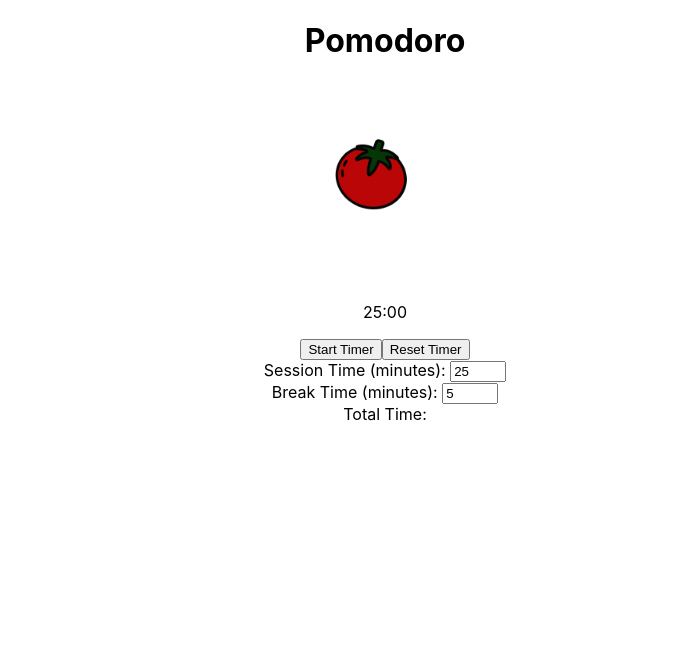
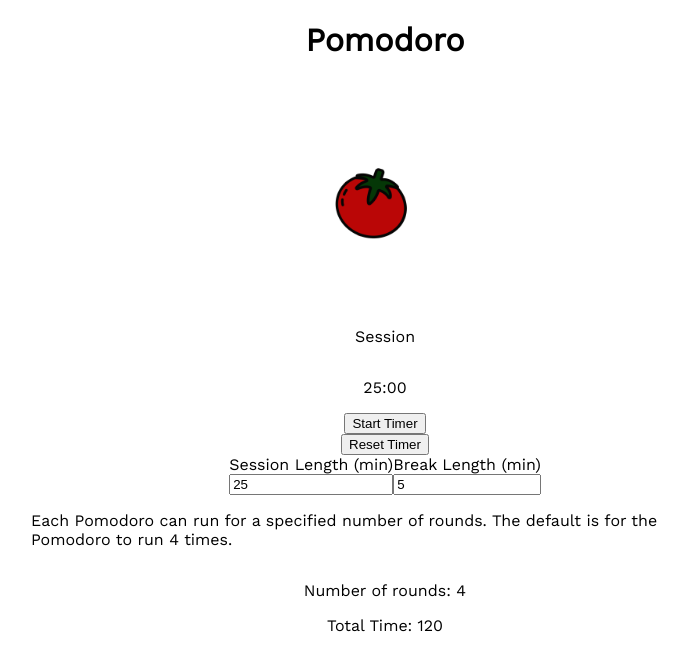
Before and after one commit to adi868/Pomodoro, a React (Create React App) app in the folder pomodoro/: page / in a window 1280 px wide. Shown: the top 670 px of the page, without its empty margins (255-943 px from the left). Built offline with nearby package versions, Linux system fonts and the light colour scheme.

Commit message:
css and markup

```diff
--- a/pomodoro/public/index.html
+++ b/pomodoro/public/index.html
@@ -1,14 +1,15 @@
 <!DOCTYPE html>
 <html lang="en">
+
 <head>
   <meta charset="utf-8" />
   <link rel="icon" href="%PUBLIC_URL%/favicon.ico" />
   <meta name="viewport" content="width=device-width, initial-scale=1" />
   <meta name="theme-color" content="#000000" />
-    <meta
-      name="description"
-      content="Web site created using create-react-app"
-    />
+  <meta name="description" content="Web site created using create-react-app" />
+  <link rel="preconnect" href="https://fonts.googleapis.com">
+  <link rel="preconnect" href="https://fonts.gstatic.com" crossorigin>
+  <link href="https://fonts.googleapis.com/css2?family=Work+Sans:ital,wght@0,400;1,300&display=swap" rel="stylesheet">
   <link rel="apple-touch-icon" href="%PUBLIC_URL%/logo192.png" />
   <!--
       manifest.json provides metadata used when your web app is installed on a
@@ -26,6 +27,7 @@
     -->
   <title>React App</title>
 </head>
+
 <body>
   <noscript>You need to enable JavaScript to run this app.</noscript>
   <div id="root"></div>
@@ -40,4 +42,5 @@
       To create a production bundle, use `npm run build` or `yarn build`.
     -->
 </body>
+
 </html>
--- a/pomodoro/src/App.js
+++ b/pomodoro/src/App.js
@@ -5,9 +5,11 @@ import tone from "./tone.mp3";
 
 function Pomodoro() {
   const [sessionTime, setSessionTime] = useState(25); //set default session time
-  let [timer, setTimer] =  useState(sessionTime * 60); // Convert session time to milliseconds, which will later be converted back to min & sec
+  const [breakTime, setBreakTime] = useState(5); //set default break time
+  let [timer, setTimer] = useState(sessionTime * 60); // Convert session time to milliseconds, which will later be converted back to min & sec
   let [paused, setPaused] = useState(true);
   const [isTimerUp, setIsTimerUp] = useState(false);
+  const [totalTime, setTotalTime] = useState(30);
   //for session input fields
 
   //TODO: add music options in the background for studying from the spotify API?
@@ -67,32 +69,45 @@ function Pomodoro() {
     audio.play();
   };
 
-  const handleInputChange = (e) => {
+  //timer not go off when set to 0
+  const handleSession = (e) => {
     const inputValue = parseInt(e.target.value);
-
+    //if not a number is false(is a number)
     if (!isNaN(inputValue)) {
       setSessionTime(inputValue);
-      setTimer(inputValue * 60)
-      setIsTimerUp(false)
+      //turn into minutes
+      setTimer(inputValue * 60);
+      setTotalTime(breakTime + sessionTime);
     }
   };
 
-  function handleBreak() {}
+  const handleBreak = (e) => {
+    //set up functionality for this.
+    const inputValue = parseInt(e.target.value);
+    if (!isNaN(inputValue)) {
+      setBreakTime(inputValue);
+      setTotalTime(breakTime + sessionTime);
+      //setTimer(inputValue)
+    }
+  };
 
   return (
     <div className="App">
-      <div className="App-main">
-        <h1>Pomodoro</h1>
+      <div className="pomodoro">
+        <div className="pomodoro_container">
+        <h1 className="pomodoro_heading">Pomodoro</h1>
+        <div className="pomodoro_inner">
         <img width="200" src={tomato} className="tomato" alt="tomato" />
-        <div className="container">
+          <p>Session</p>
           <p>{convertMsToMinutesAndSeconds(timer)}</p>
           <button onClick={togglePlay}>
             {paused ? "Start Timer" : "Stop Timer"}
           </button>
           <button onClick={resetTimer}>Reset Timer</button>
           {isTimerUp && <div className="banner">Timer is up!</div>}
+          <section className="timer-section">
             <div className="session">
-            <label htmlFor="sessionTime">Session Time (minutes): </label>
+              <label htmlFor="sessionTime">Session Length (min)</label>
               <input
                 name="sessionTime"
                 id="sessionTime"
@@ -101,24 +116,30 @@ function Pomodoro() {
                 max="60"
                 step="5"
                 value={sessionTime}
-              onChange={handleInputChange}
+                onChange={handleSession}
               />
             </div>
             <div className="break">
-            <label htmlFor="breakTime">Break Time (minutes): </label>
+              <label htmlFor="breakTime">Break Length (min)</label>
               <input
-              value="5"
-              step="5"
+                value={breakTime}
+                step="1"
                 max="30"
-              min="1"
+                min="0"
                 type="number"
                 name="breakTime"
                 id="breakTime"
                 onChange={handleBreak}
               />
             </div>
-
-          <span>Total Time:</span>
+          </section>
+          <p>
+            Each Pomodoro can run for a specified number of rounds. The default
+            is for the Pomodoro to run 4 times.
+          </p>
+          <p>Number of rounds: 4</p>
+          <span>Total Time: {totalTime * 4}</span>
+        </div>
         </div>
       </div>
       <footer></footer>
--- a/pomodoro/src/App.scss
+++ b/pomodoro/src/App.scss
@@ -1,7 +1,3 @@
-.App {
-  text-align: center;
-}
-
 .App-logo {
   height: 40vmin;
   pointer-events: none;
@@ -32,7 +28,62 @@
   from {
     transform: rotate(0deg);
   }
+
   to {
     transform: rotate(360deg);
   }
 }
+
+/* -------------------------------------------------------------------------- */
+html,
+body {
+  height: 100%;
+
+  #root {
+    height: 100%;
+  }
+}
+
+.App {
+  // background: #f5cfcf;
+  height: 100%;
+}
+
+.pomodoro {
+  height: 100%;
+  width: 100%;
+  margin: 0 auto;
+
+  .pomodoro_container {
+    max-width: 60%;
+    display: flex;
+    flex-direction: column;
+    align-items: center;
+    justify-content: center;
+    margin: 0 auto;
+  }
+
+  .pomodoro_inner {
+    display: flex;
+    align-items: center;
+    justify-content: center;
+    flex-direction: column;
+    background: #fff;
+    padding: 30px
+  }
+}
+
+.timer-section {
+  display: flex;
+  justify-content: center;
+
+  .session {
+    display: flex;
+    flex-direction: column;
+  }
+
+  .break {
+    display: flex;
+    flex-direction: column;
+  }
+}
--- a/pomodoro/src/index.css
+++ b/pomodoro/src/index.css
@@ -1,13 +1,14 @@
 body {
   margin: 0;
-  font-family: -apple-system, BlinkMacSystemFont, 'Segoe UI', 'Roboto', 'Oxygen',
-    'Ubuntu', 'Cantarell', 'Fira Sans', 'Droid Sans', 'Helvetica Neue',
+  font-family: -apple-system, BlinkMacSystemFont, "Segoe UI", "Roboto", "Oxygen",
+    "Ubuntu", "Cantarell", "Fira Sans", "Droid Sans", "Helvetica Neue",
     sans-serif;
+  font-family: "Work Sans", sans-serif;
   -webkit-font-smoothing: antialiased;
   -moz-osx-font-smoothing: grayscale;
 }
 
 code {
-  font-family: source-code-pro, Menlo, Monaco, Consolas, 'Courier New',
+  font-family: source-code-pro, Menlo, Monaco, Consolas, "Courier New",
     monospace;
 }
```
Lines whose indentation alone changed are shown as unchanged.
